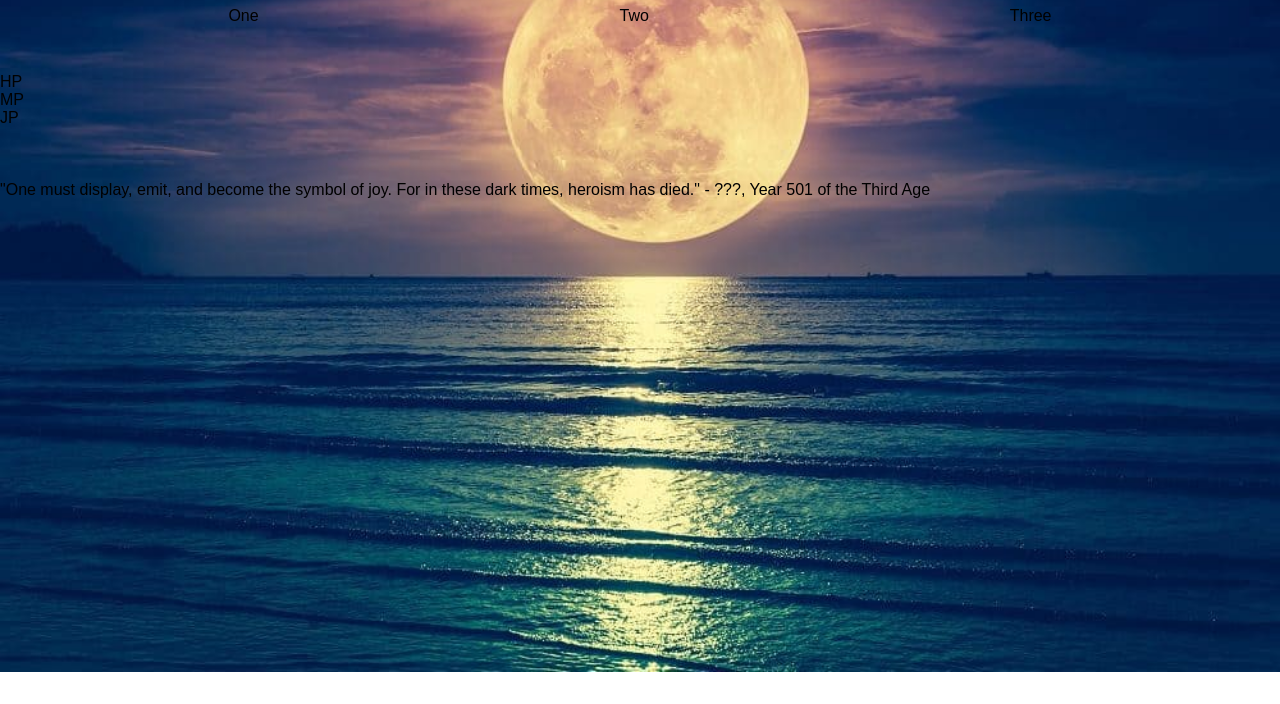
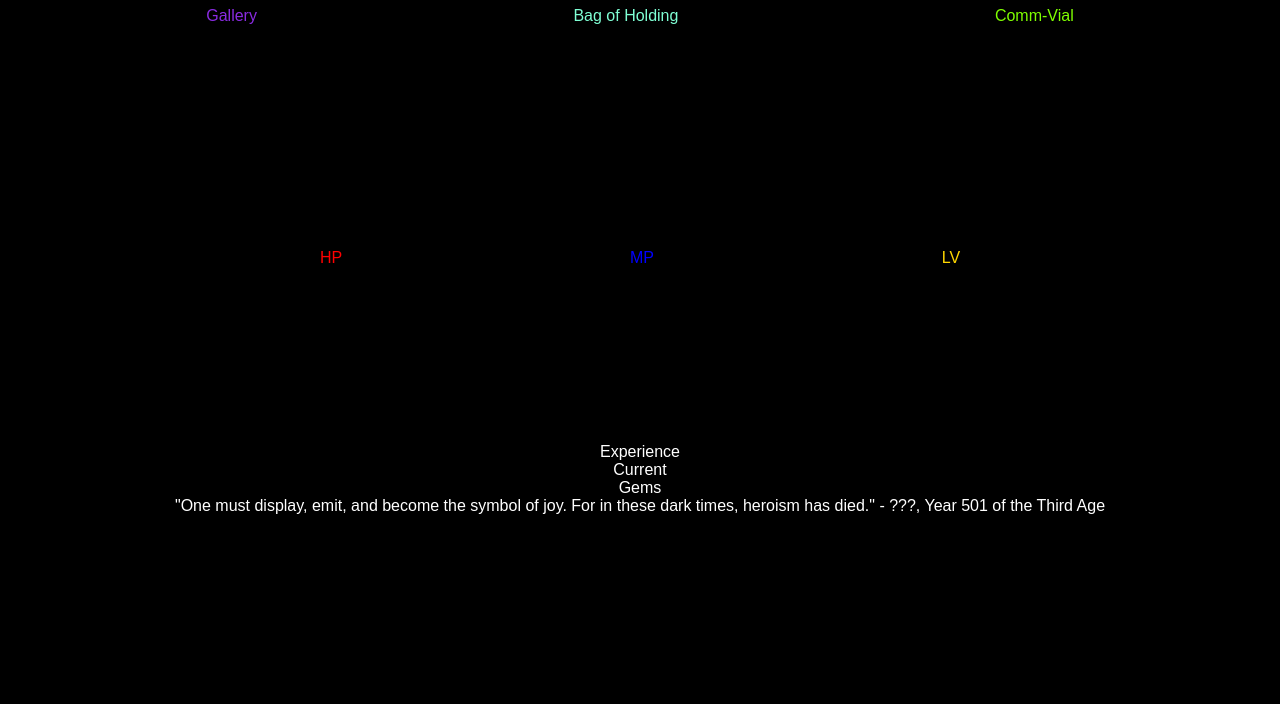
Before and after one commit to TroyDelacruz/inheritors-of-vita-v1, a website: page index.html in a window 1280 px wide. Shown: the part 96-800 px from the top of the page. Drawn offline with Linux system fonts and the light colour scheme; a web font is replaced by a local one.

Commit message:
Working on css for main content

```diff
--- a/css/styles.css
+++ b/css/styles.css
@@ -6,20 +6,30 @@
     padding: 0;
 }
 
+/*  Background will be black but will later be implemented
+    with a starry animation   */
+
 body {
+    color: white;
+    background-color: black;
     width: 100%;
     position: relative;
     font-family: 'Sofia Sans Extra Condensed', sans-serif;
-    background-image: url('../img/full-moon.jpg');
     background-repeat: no-repeat;
     background-size: 100%;
 }
 
+/* Header will have the centered h1 and blockquote associated with it.
+   The quote is at the bottom while the title is at the top */
 
 header {
     position: relative;
     text-align: center;
     overflow: auto;
+}
+
+h1 {
+    color: #87CEEB;
 }
 
 .nav-list {
@@ -28,3 +38,41 @@ header {
     flex-wrap: wrap;
     margin: 3em;
 }
+
+.nav-list .list-item:nth-child(1) {
+    color: blueviolet;
+}
+
+.nav-list .list-item:nth-child(2) {
+    color: aquamarine;
+}
+
+.nav-list .list-item:nth-child(3) {
+    color: chartreuse;
+}
+
+.main-content {
+    position: relative;
+    text-align: center;
+    overflow: auto;
+}
+
+.stats {
+    display: flex;
+    list-style-type: none;
+    flex-wrap: wrap;
+    margin: 8em;
+    padding: 3em;
+}
+
+.stats .stat-hp:nth-child(1) {
+    color: red;
+}
+
+.stats .stat-mp:nth-child(2) {
+    color: blue;
+}
+
+.stats .stat-lv:nth-child(3) {
+    color: gold;
+}
--- a/index.html
+++ b/index.html
@@ -20,9 +20,9 @@
     <section class="nav">
         <nav class="navbar">
             <ul class="nav-list">
-                <li class="list-item">One</li>
-                <li class="list-item">Two</li>
-                <li class="list-item">Three</li>
+                <li class="list-item">Gallery</li>
+                <li class="list-item">Bag of Holding</li>
+                <li class="list-item">Comm-Vial</li>
             </ul>
         </nav>
     </section>
@@ -35,15 +35,15 @@
             <ul class="stats">
                 <li class="stat-hp">HP</li>
                 <li class="stat-mp">MP</li>
-                <li class="stat-jp">JP</li>
+                <li class="stat-lv">LV</li>
             </ul>
         </section>
 
         <section class="main-progression-bars">
             <ul class="progression-bars">
-                <li class="experience-bar"></li>
-                <li class="class-bar"></li>
-                <li class="wallet-bar"></li>
+                <li class="experience-bar">Experience</li>
+                <li class="class-bar">Current</li>
+                <li class="wallet-bar">Gems</li>
             </ul>
         </section>
 
```
